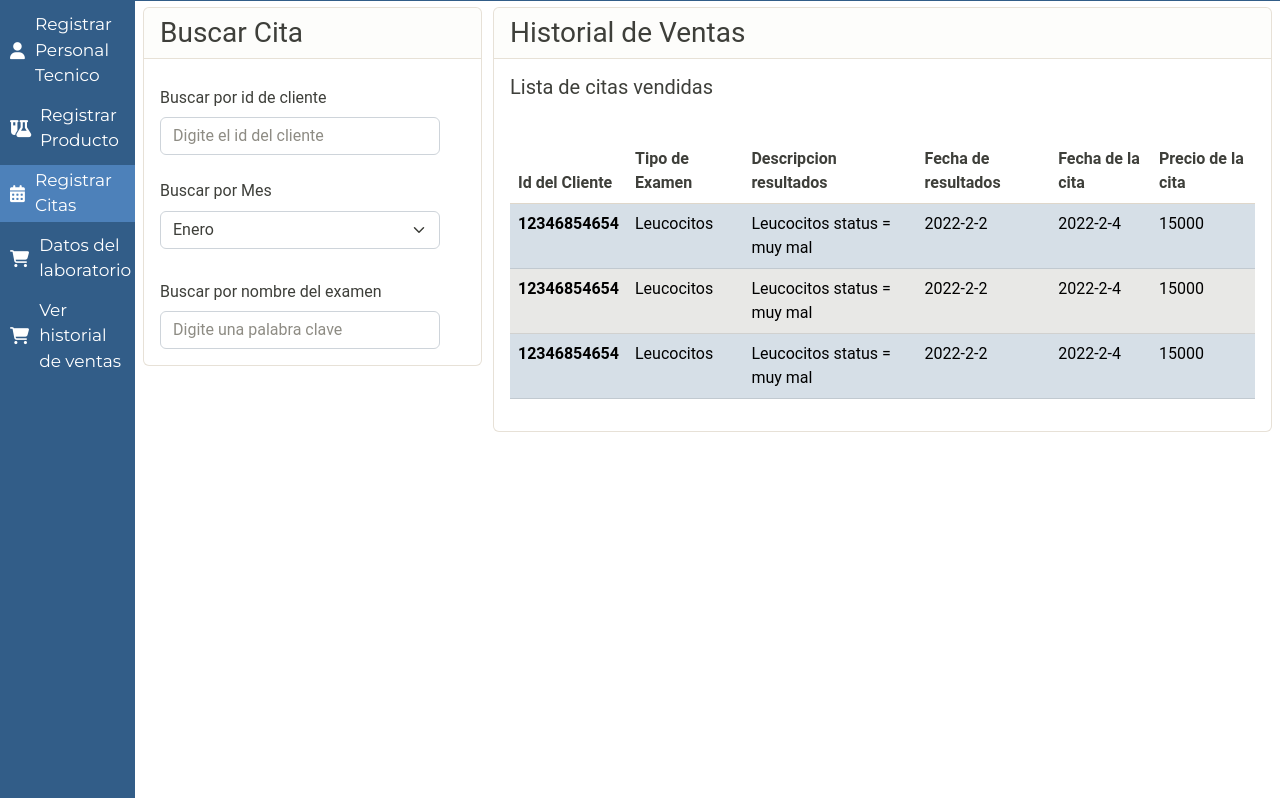
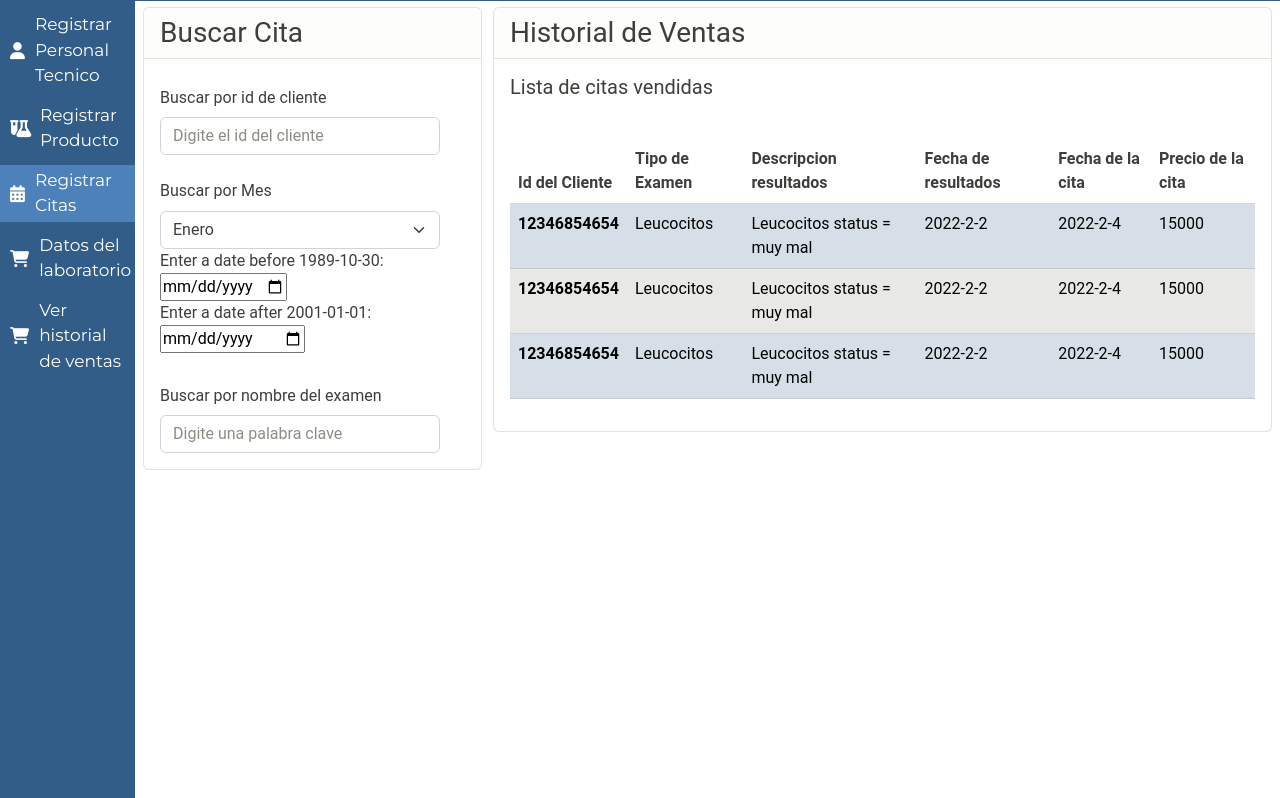
Before and after one commit to cristopher9730/Family-Medicine, an ASP.NET MVC app: page /DashboardAdminLaboratorio/DashAdminLabHistorialVentas in a window 1280 px wide. Shown: the part 61-859 px from the top of the page. Run offline with ASP.NET Core 8 and stand-ins for ASP.NET MVC 5, Linux system fonts and the light colour scheme; the project's own start-up code is not run, and a stand-in starts its controllers and pages; some libraries are stand-ins or nearby versions.

Commit message:
dashboards

```diff
--- a/FamilyMedicine/Views/DashboardAdminLaboratorio/DashAdminLabHistorialVentas.cshtml
+++ b/FamilyMedicine/Views/DashboardAdminLaboratorio/DashAdminLabHistorialVentas.cshtml
@@ -64,6 +64,14 @@
                         </div>
 
                         <div class="form-group">
+                            <label>Enter a date before 1989-10-30:</label>
+                            <input type="date" name="myDate" max="1989-10-29">
+
+                            <label>Enter a date after 2001-01-01:</label>
+                            <input type="date" name="myDate" min="2001-01-02">
+                        </div>
+
+                        <div class="form-group">
                             <label class="col-form-label mt-4" for="inputDefault">Buscar por nombre del examen</label>
                             <input type="text" class="form-control" placeholder="Digite una palabra clave" id="inputDefault">
                         </div>
```
